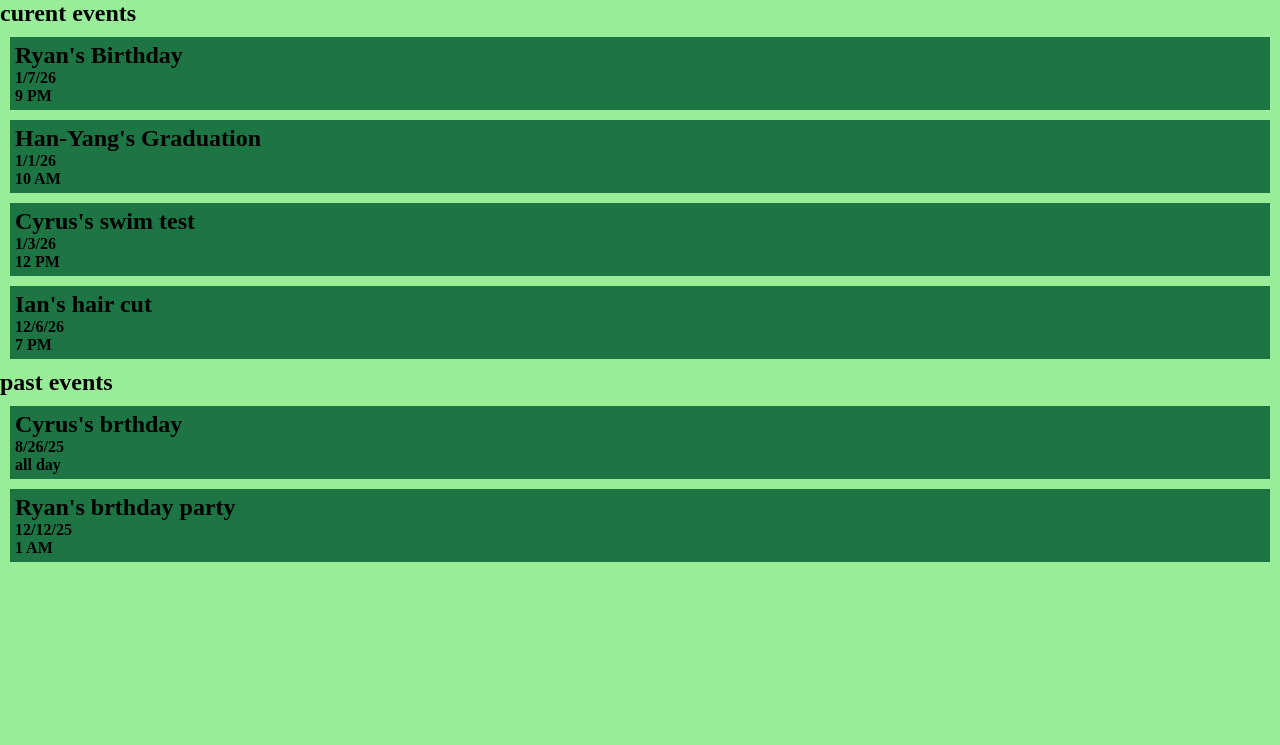
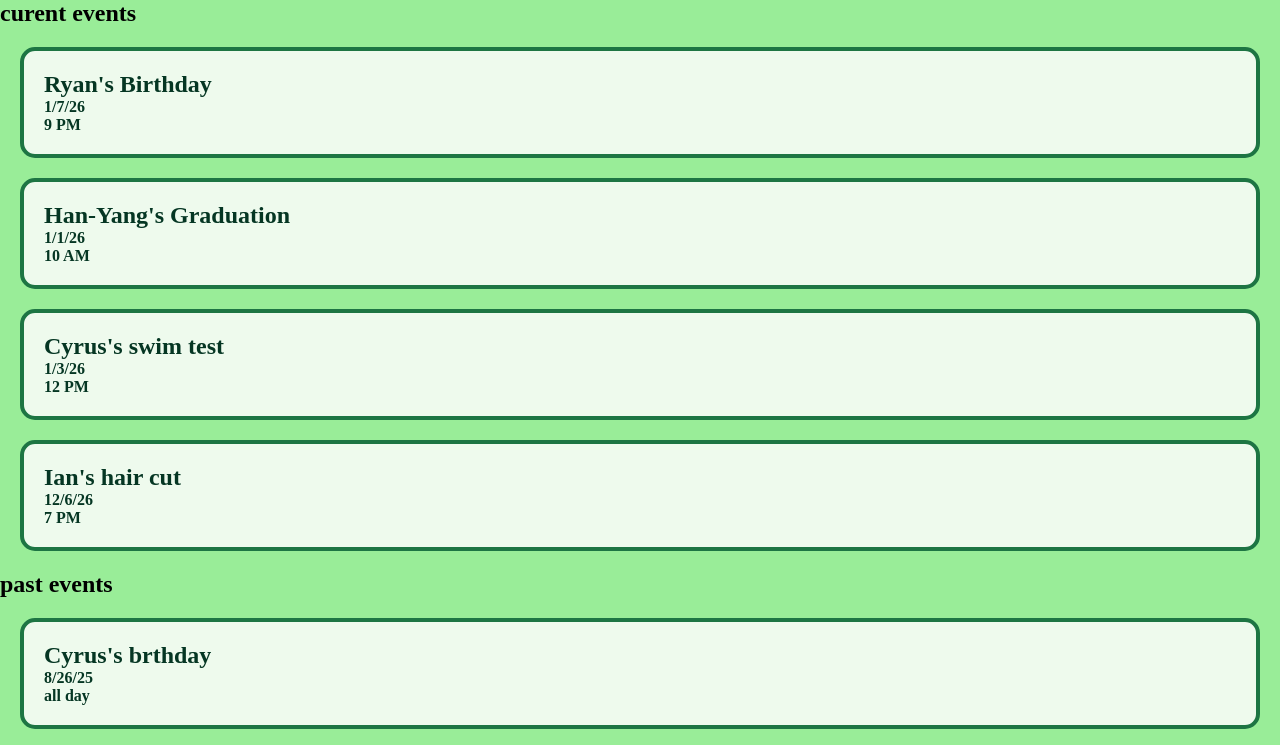
Before and after one commit to champ-Ian/TYP-Event-Tracker-App, a plain HTML site: page index.html in a window 1280 px wide. Shown: the top 745 px of the page. Drawn offline with Linux system fonts and the light colour scheme.

Commit message:
Update index.css

```diff
--- a/css/index.css
+++ b/css/index.css
@@ -9,7 +9,7 @@ body {
 :root {
     --dark: #1d7543;
     --light: #99ed98;
-    --pale: #daf8d6;
+    --pale: #eefaed;
     --pitch: #053623;
     --primary: #90EE90;
 }
@@ -20,7 +20,7 @@ nav {
     list-style: none;
     height: 6.7vh;
     background-color: var(--dark);
-    position: absolute;
+    position: sticky;
     bottom: 0;
     width: 100vw;
 }
@@ -32,7 +32,6 @@ nav ul {
     list-style: none;
     align-items: center;
     width: 100vw;
-    margin-right: 12vw;
 
 }
 
@@ -43,35 +42,75 @@ nav ul {
 nav ul i {
     width: 6vh;
     color: #90EE90;
-
 }
 #event_1 {
-    background-color: #1d7543;
-    margin: 10px;
-    padding: 5px;
+    padding: 20px;
+    background-color: var(--pale);
+    margin: 20px;
+    color: var(--pitch);
+    border: solid;
+    border-radius: 15px;
+    border-width: 4px;
+    border-color: var(--dark);
 }
 #event_2 {
-    background-color: #1d7543;
-    margin: 10px;
-    padding: 5px;
+    padding: 20px;
+    background-color: var(--pale);
+    margin: 20px;
+    color: var(--pitch);
+    border: solid;
+    border-radius: 15px;
+    border-width: 4px;
+    border-color: var(--dark);
 }
 #event_3 {
-    background-color: #1d7543;
-    margin: 10px;
-    padding: 5px;
+    padding: 20px;
+    background-color: var(--pale);
+    margin: 20px;
+    color: var(--pitch);
+    border: solid;
+    border-radius: 15px;
+    border-width: 4px;
+    border-color: var(--dark);
 }
 #event_4 {
-    background-color: #1d7543;
-    margin: 10px;
-    padding: 5px;
+    padding: 20px;
+    background-color: var(--pale);
+    margin: 20px;
+    color: var(--pitch);
+    border: solid;
+    border-radius: 15px;
+    border-width: 4px;
+    border-color: var(--dark);
 }
 #pas_event_1 {
-    background-color: #1d7543;
-    margin: 10px;
-    padding: 5px;
+    padding: 20px;
+    background-color: var(--pale);
+    margin: 20px;
+    color: var(--pitch);
+    border: solid;
+    border-radius: 15px;
+    border-width: 4px;
+    border-color: var(--dark);
 }
 #pas_event_2 {
-    background-color: #1d7543;
-    margin: 10px;
-    padding: 5px;
+    padding: 20px;
+    background-color: var(--pale);
+    margin: 20px;
+    color: var(--pitch);
+    border: solid;
+    border-radius: 15px;
+    border-width: 4px;
+    border-color: var(--dark);
 }
+#pas {
+    size: 150%;
+    display: flex;
+    justify-content: center;
+}
+#cur {
+    size: 150%;
+    display: flex;
+    justify-content: center;
+    margin: 20px 0px 0px;
+}
```
